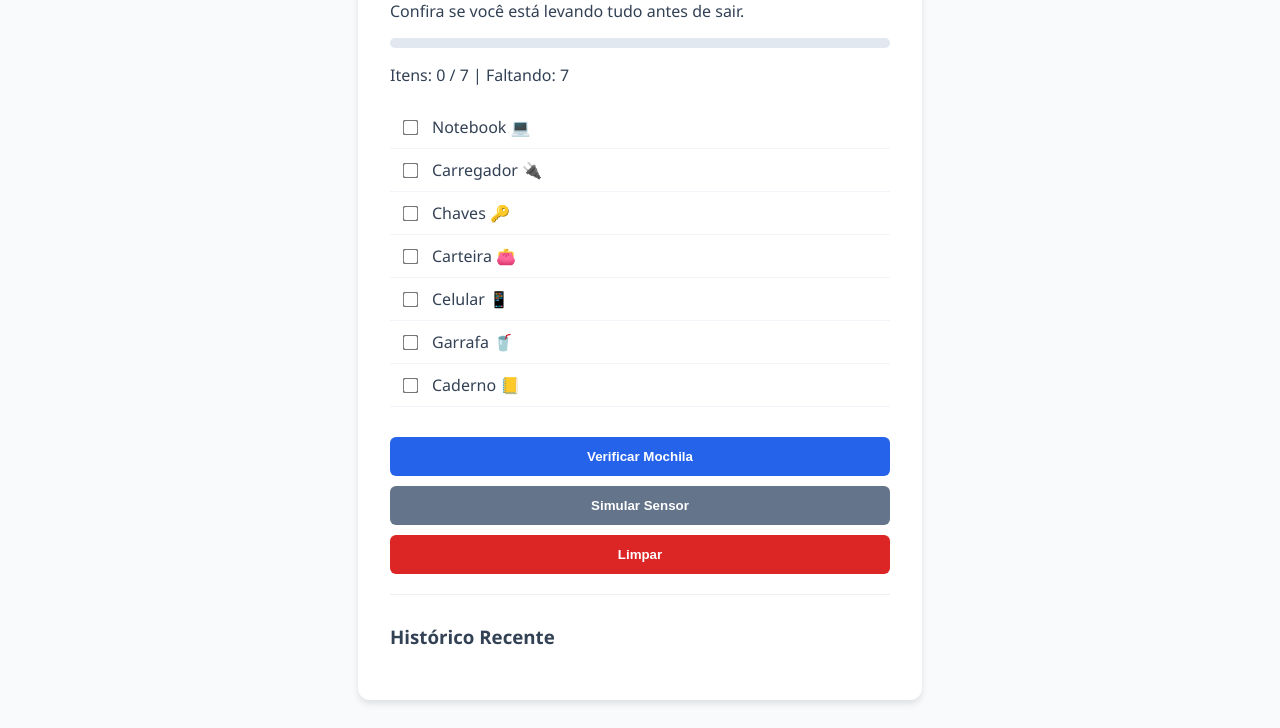
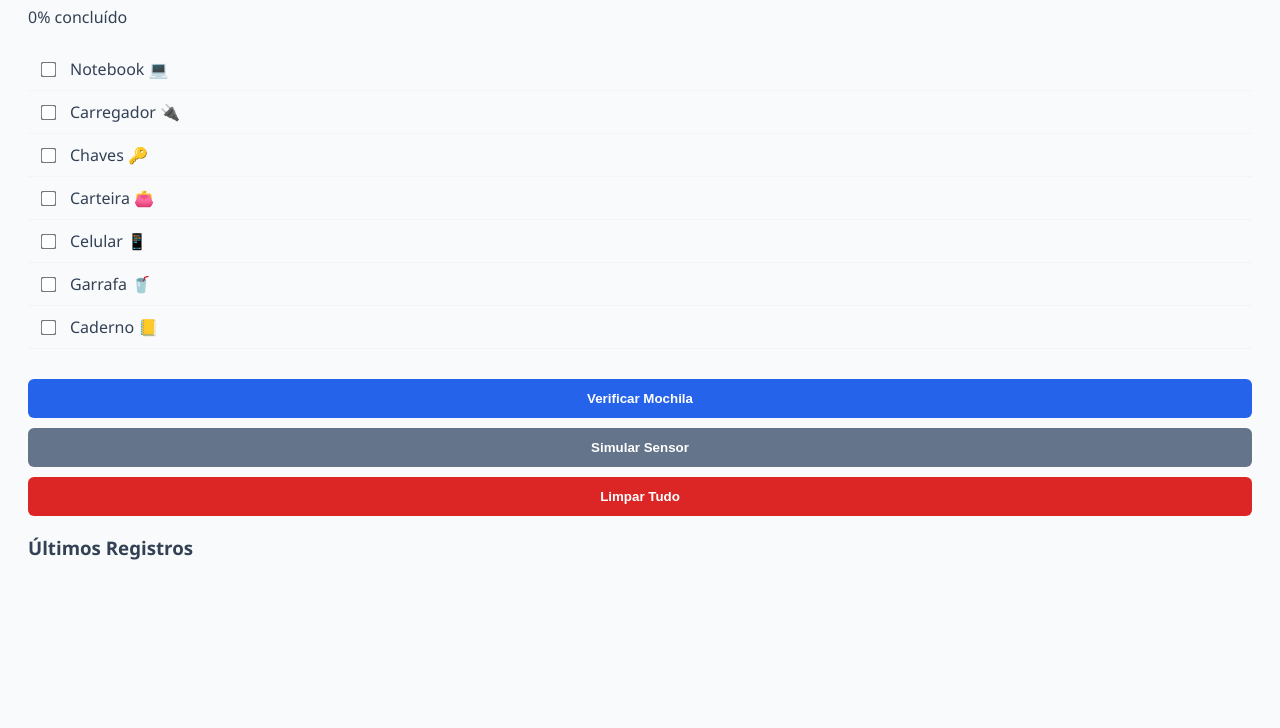
Before and after one commit to OctavioAugusto532/RemBag, a plain HTML site: page index.html in a window 1280 px wide. Shown: the part 140-868 px from the top of the page. After the commit the page ends 800 px from the top, so only its background shows below. Drawn offline with Linux system fonts and the light colour scheme.

Commit message:
Update index.html

```diff
--- a/index.html
+++ b/index.html
@@ -3,41 +3,40 @@
 <head>
     <meta charset="UTF-8">
     <meta name="viewport" content="width=device-width, initial-scale=1.0">
-    <title>Mochila Anti-Esquecimento</title>
+    <title>SmartBag | Mochila Inteligente</title>
     <link rel="stylesheet" href="style.css">
 </head>
 <body>
-
-    <div class="container">
-        <header>
+    <main class="app-container">
+        <header class="app-header">
             <h1>Mochila Anti-Esquecimento</h1>
-            <p>Confira se você está levando tudo antes de sair.</p>
+            <p>Seu assistente pessoal de organização.</p>
         </header>
 
-        <section class="stats">
-            <div class="progress-container">
-                <div id="progress-bar" style="width: 0%;"></div>
+        <section class="stats-dashboard">
+            <div class="progress-wrapper">
+                <div id="progress-bar" class="progress-fill"></div>
             </div>
-            <p id="stats-text">Itens: 0 / 7 | Faltando: 7</p>
+            <div id="stats-text" class="stats-counter">0% concluído</div>
         </section>
 
-        <section class="checklist" id="checklist">
-            </section>
+        <section class="checklist" id="checklist"></section>
 
         <div class="actions">
-            <button id="btn-check">Verificar Mochila</button>
-            <button id="btn-sensor" class="secondary">Simular Sensor</button>
-            <button id="btn-clear" class="danger">Limpar</button>
+            <button id="btn-check" class="btn-main">Verificar Mochila</button>
+            <button id="btn-sensor" class="btn-secondary">Simular Sensor</button>
+            <button id="btn-clear" class="btn-ghost">Limpar Tudo</button>
         </div>
 
-        <div id="result" class="result"></div>
+        <div id="result-box" class="result-box hidden">
+            <div id="result-content"></div>
+        </div>
 
-        <section class="history">
-            <h3>Histórico Recente</h3>
+        <section class="history-section">
+            <h3>Últimos Registros</h3>
             <ul id="history-list"></ul>
         </section>
-    </div>
-
+    </main>
     <script src="script.js"></script>
 </body>
 </html>
```
